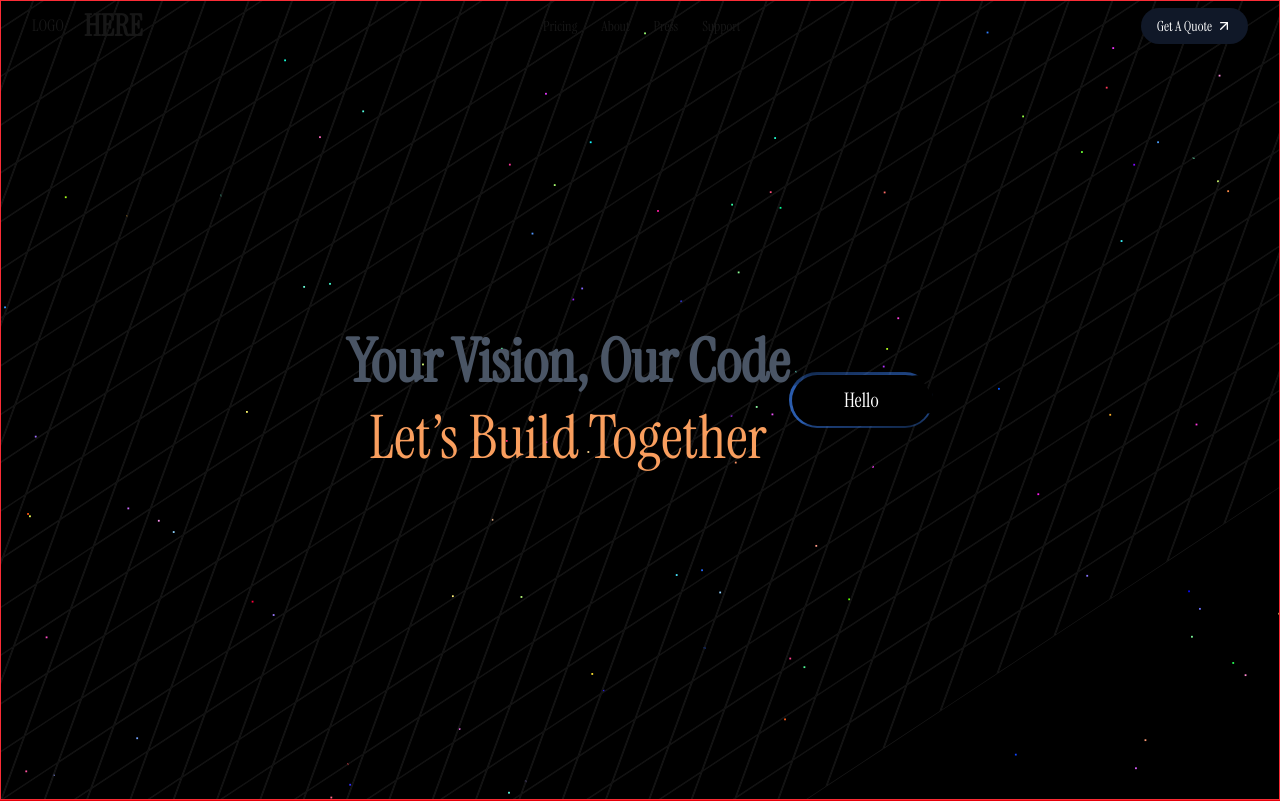
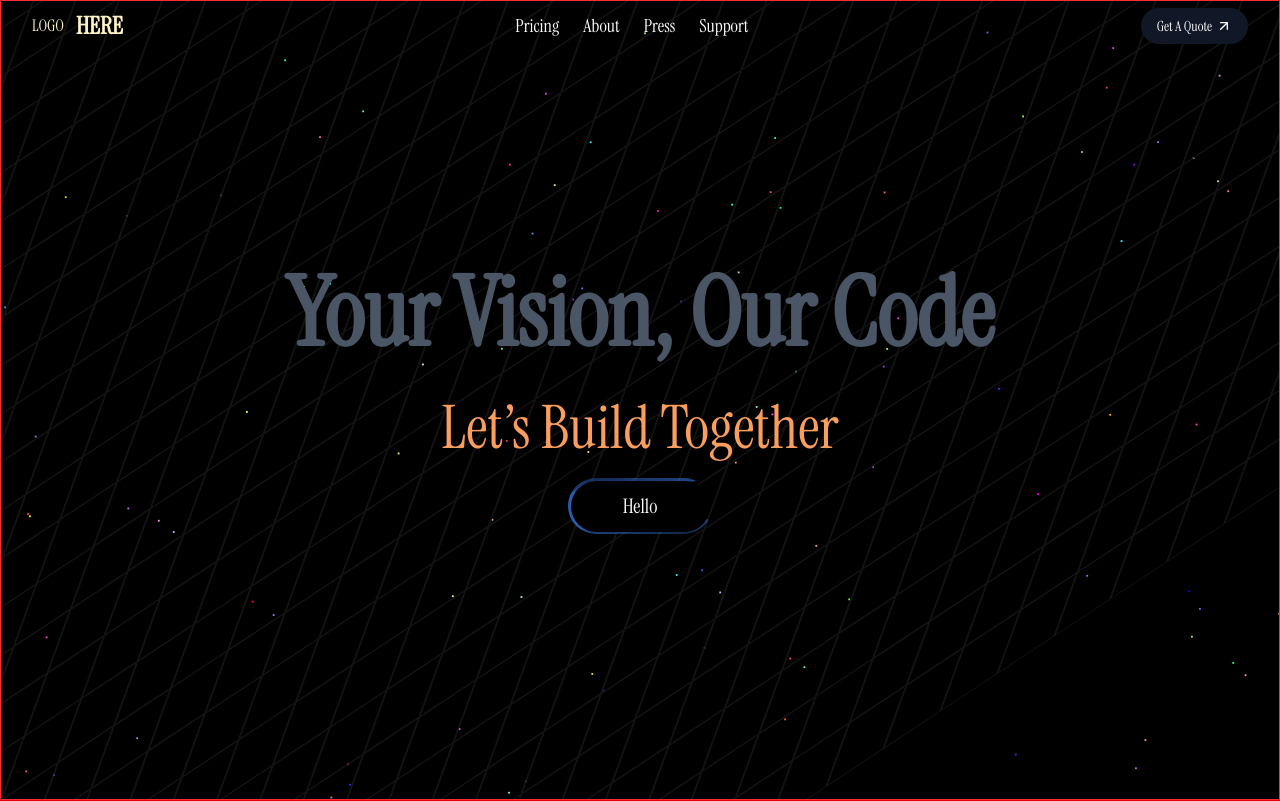
Before and after one commit to webquads/WQ-agency, a Next.js app: page / in a window 1280 px wide. Shown: the top 801 px of the page. Built offline with nearby package versions, Linux system fonts and the light colour scheme.

Commit message:
hero section updated

```diff
--- a/components/HeroSection/HeroSection.tsx
+++ b/components/HeroSection/HeroSection.tsx
@@ -1,4 +1,3 @@
-import GradientBorderButton from "../Button";
 import TableShapeBackground from "../TableShapeBackground";
 import HeroText from "./HeroText";
 
@@ -9,7 +8,6 @@
         <TableShapeBackground />
       </div>
       <HeroText />
-      <GradientBorderButton>Hello</GradientBorderButton>
     </div>
   );
 };
--- a/components/HeroSection/HeroText.tsx
+++ b/components/HeroSection/HeroText.tsx
@@ -1,9 +1,10 @@
 import { instrumentSerif } from "@/app/font";
+import GradientBorderButton from "../Button";
 
 const HeroText = () => {
   return (
-    <div className="text-center z-50">
-      <h2 className="text-6xl text-center font-bold text-gray-600 mb-4">
+    <div className="flex justify-center flex-col items-center gap-5  z-50">
+      <h2 className="text-8xl text-center font-bold text-gray-600 mb-4">
         Your Vision, Our Code
       </h2>
       <h2
@@ -11,6 +12,7 @@
       >
         Let’s Build Together
       </h2>
+      <GradientBorderButton>Hello</GradientBorderButton>
     </div>
   );
 };
--- a/components/Navbar/NavBarJs.tsx
+++ b/components/Navbar/NavBarJs.tsx
@@ -17,22 +17,24 @@
   return (
     <nav
       style={{
-        width: isScrolled ? "50%" : "100%",
+        width: isScrolled ? "60%" : "100%",
         borderRadius: isScrolled ? "999px" : "0px",
         paddingLeft: isScrolled ? "16px" : "24px",
         paddingRight: isScrolled ? "16px" : "24px",
         transition: "all 0.3s ease-in-out",
-        backgroundColor: isScrolled ? "rgba(0, 0, 0, 0.7)" : "transparent",
+        backgroundColor: isScrolled ? " rgb(119,136,153,0.8)" : "transparent",
       }}
       className="mx-auto fixed top-0 left-0 right-0 z-50"
     >
-      <div className=" flex items-center justify-between py-2 px-2 ">
-        <div className="flex items-center gap-5">
-          <div className="flex items-center justify-center   ">
+      <div className=" flex items-center justify-between py-2 px-2 z-50">
+        <div className="flex items-center gap-3">
+          <div className="flex items-center text-amber-100 justify-center   ">
             {/* Placeholder for  Logo */}
             LOGO
           </div>
-          <span className="font-bold text-3xl hidden sm:block">HERE</span>
+          <span className="font-bold text-2xl text-amber-100 hidden sm:block">
+            HERE
+          </span>
         </div>
 
         {/* Desktop Menu */}
@@ -41,7 +43,7 @@
             <a
               key={link}
               href="#"
-              className="text-sm text-shadow-white hover:text-black transition-colors"
+              className="text-[18px] text-white hover:text-black transition-colors"
             >
               {link}
             </a>
```
